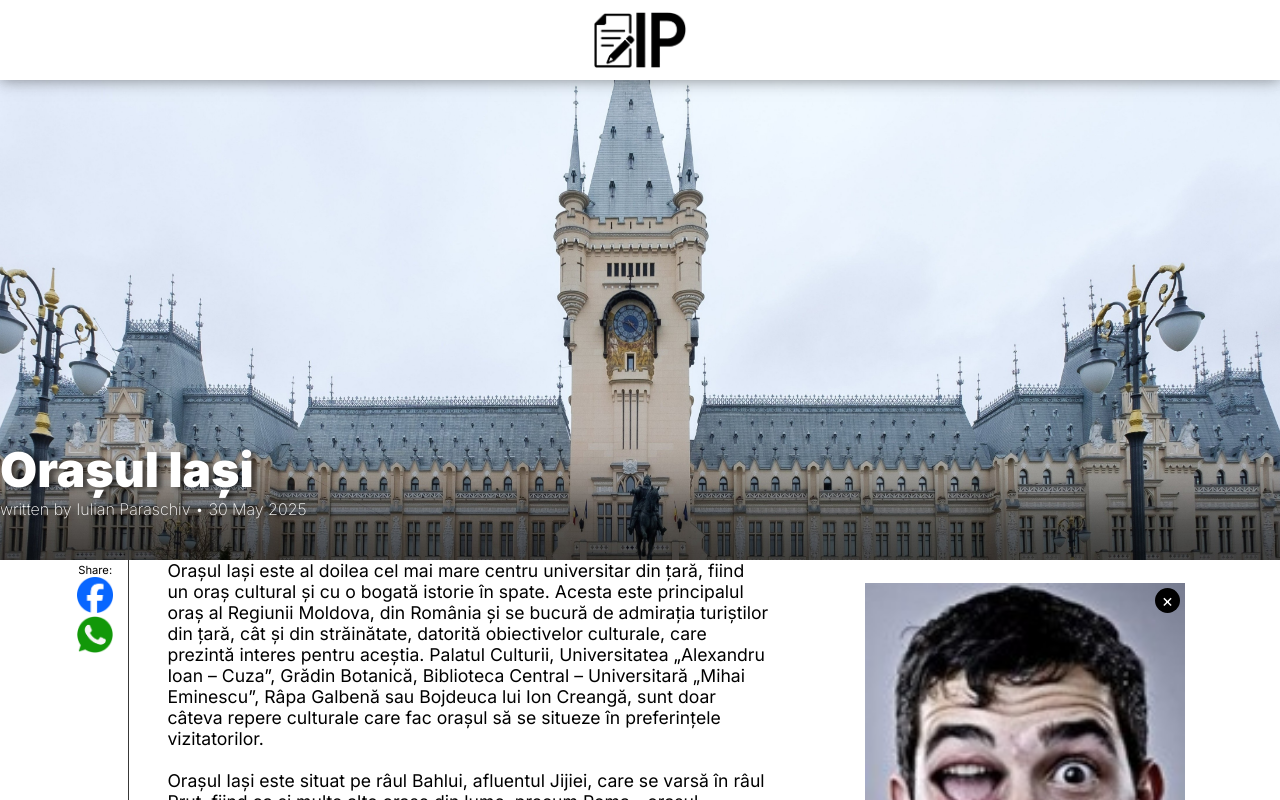
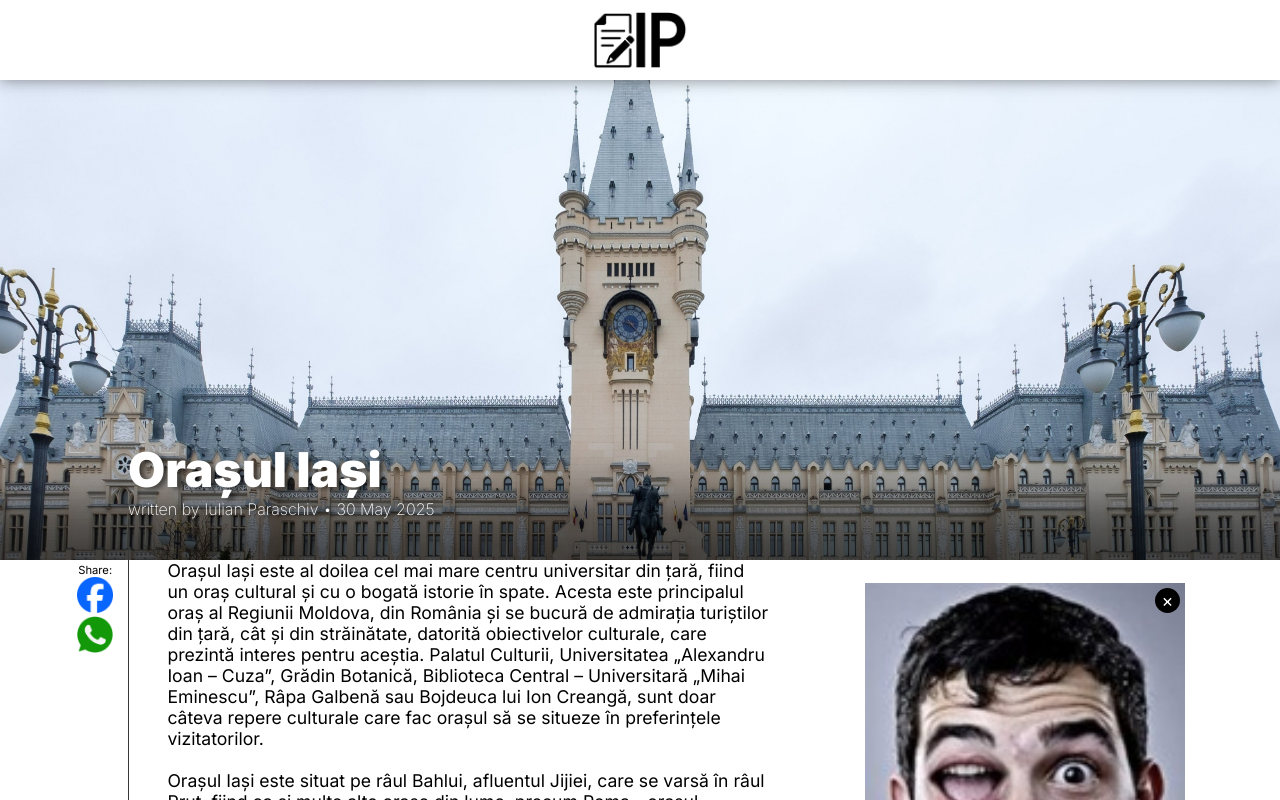
Before and after one commit to antonicad/orasul-iasi, a React (Vite) app: page /#/ in a window 1280 px wide. Shown: the top 800 px of the page. Built offline with nearby package versions, Linux system fonts and the light colour scheme.

Commit message:
modified:   src/pages/Article.css

```diff
--- a/src/pages/Article.css
+++ b/src/pages/Article.css
@@ -68,6 +68,7 @@
     margin-top: -15vh;
     color: white;
     text-shadow: 5px 2px 5px rgba(0, 0, 0, 0.512);
+    margin-left: 10%;
 }
 
 .header h1 {
```
